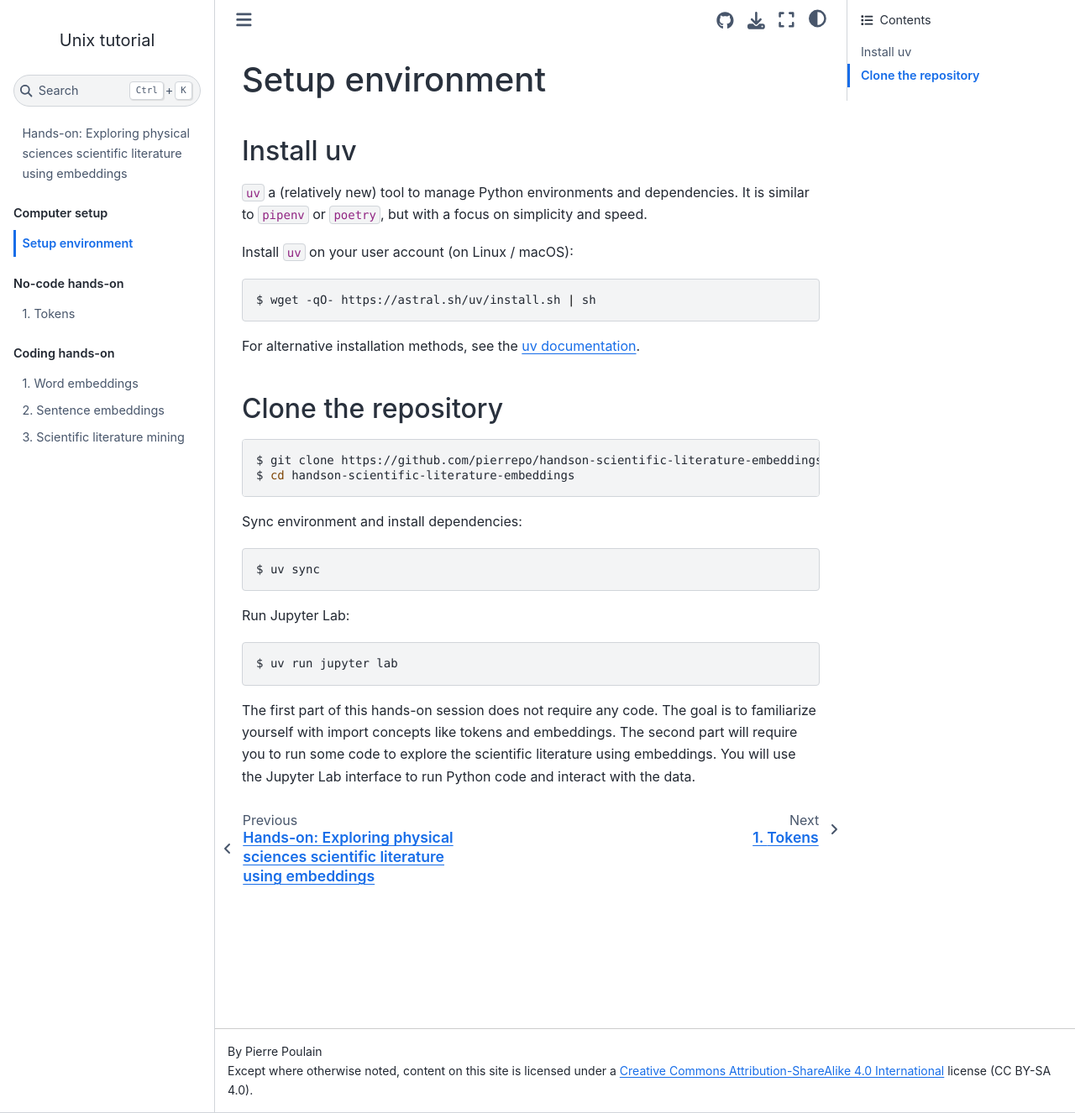
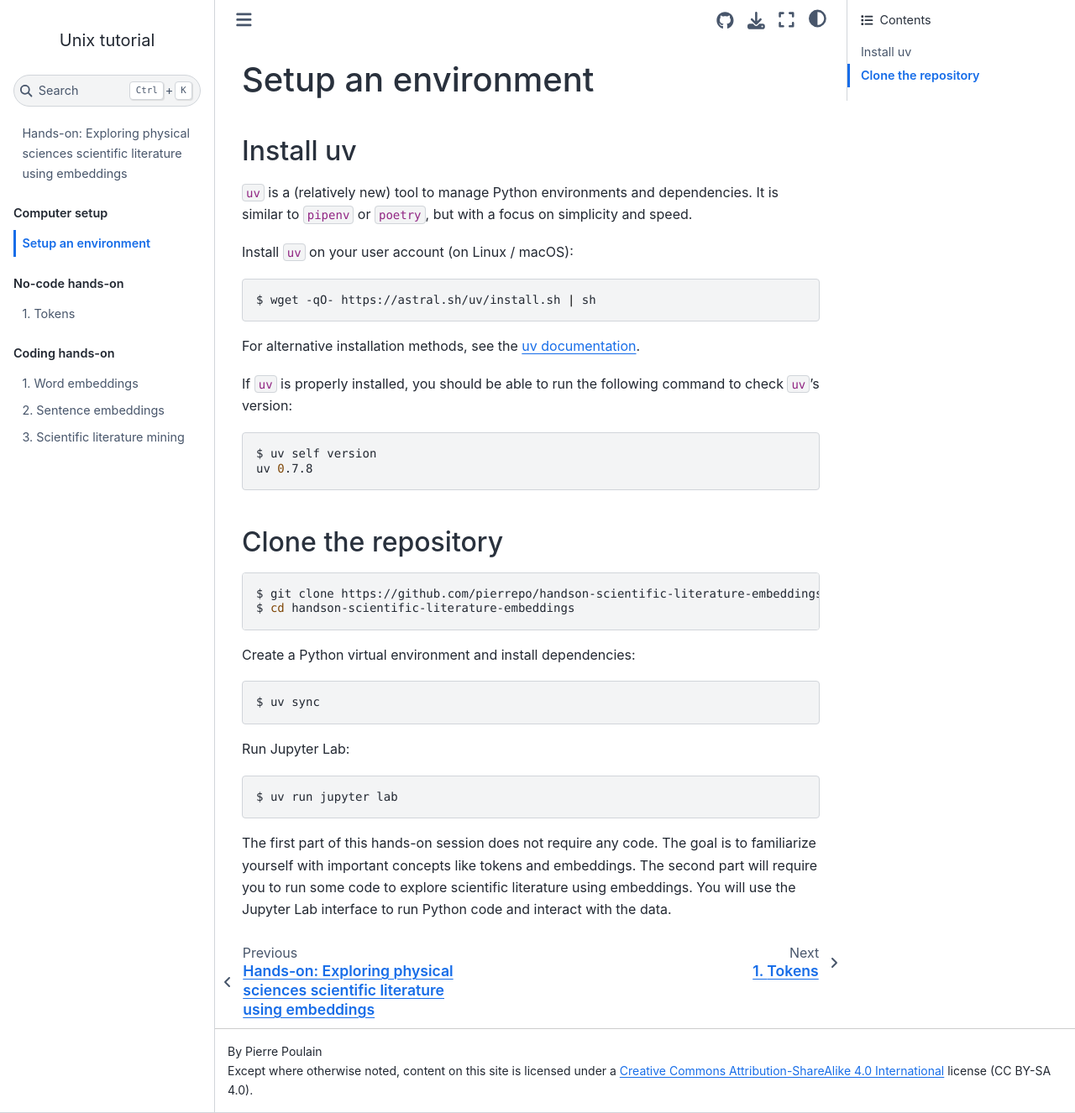
Before and after one commit to pierrepo/handson-scientific-literature-embeddings, a Jupyter Book: the page built from content/setup.md, in a window 1280 px wide and 1326 px high. Shown: the whole window at 84% size. Built offline with Jupyter Book 1.0.4 settings and Sphinx 7.4.7 and the Sphinx Book theme 1.1.4, drawn with Linux system fonts in a browser that asks for light colours; pages that are not in the unit, such as notebooks, are missing from menus.

Commit message:
Fix typos

````diff
--- a/content/setup.md
+++ b/content/setup.md
@@ -1,9 +1,9 @@
-# Setup environment
+# Setup an environment
 
 
 ## Install uv
 
-`uv` a (relatively new) tool to manage Python environments and dependencies. It is similar to `pipenv` or `poetry`, but with a focus on simplicity and speed.
+`uv` is a (relatively new) tool to manage Python environments and dependencies. It is similar to `pipenv` or `poetry`, but with a focus on simplicity and speed.
 
 Install `uv` on your user account (on Linux / macOS):
 
@@ -13,6 +13,12 @@ $ wget -qO- https://astral.sh/uv/install.sh | sh
 
 For alternative installation methods, see the [uv documentation](https://docs.astral.sh/uv/getting-started/installation/#installation-methods).
 
+If `uv` is properly installed, you should be able to run the following command to check `uv`'s version:
+
+```bash
+$ uv self version
+uv 0.7.8
+```
 
 ## Clone the repository
 
@@ -21,7 +27,7 @@ $ git clone https://github.com/pierrepo/handson-scientific-literature-embeddings
 $ cd handson-scientific-literature-embeddings
 ```
 
-Sync environment and install dependencies:
+Create a Python virtual environment and install dependencies:
 
 ```bash
 $ uv sync
@@ -33,5 +39,5 @@ Run Jupyter Lab:
 $ uv run jupyter lab
 ```
 
-The first part of this hands-on session does not require any code. The goal is to familiarize yourself with import concepts like tokens and embeddings.
-The second part will require you to run some code to explore the scientific literature using embeddings. You will use the Jupyter Lab interface to run Python code and interact with the data.
+The first part of this hands-on session does not require any code. The goal is to familiarize yourself with important concepts like tokens and embeddings.
+The second part will require you to run some code to explore scientific literature using embeddings. You will use the Jupyter Lab interface to run Python code and interact with the data.
````
